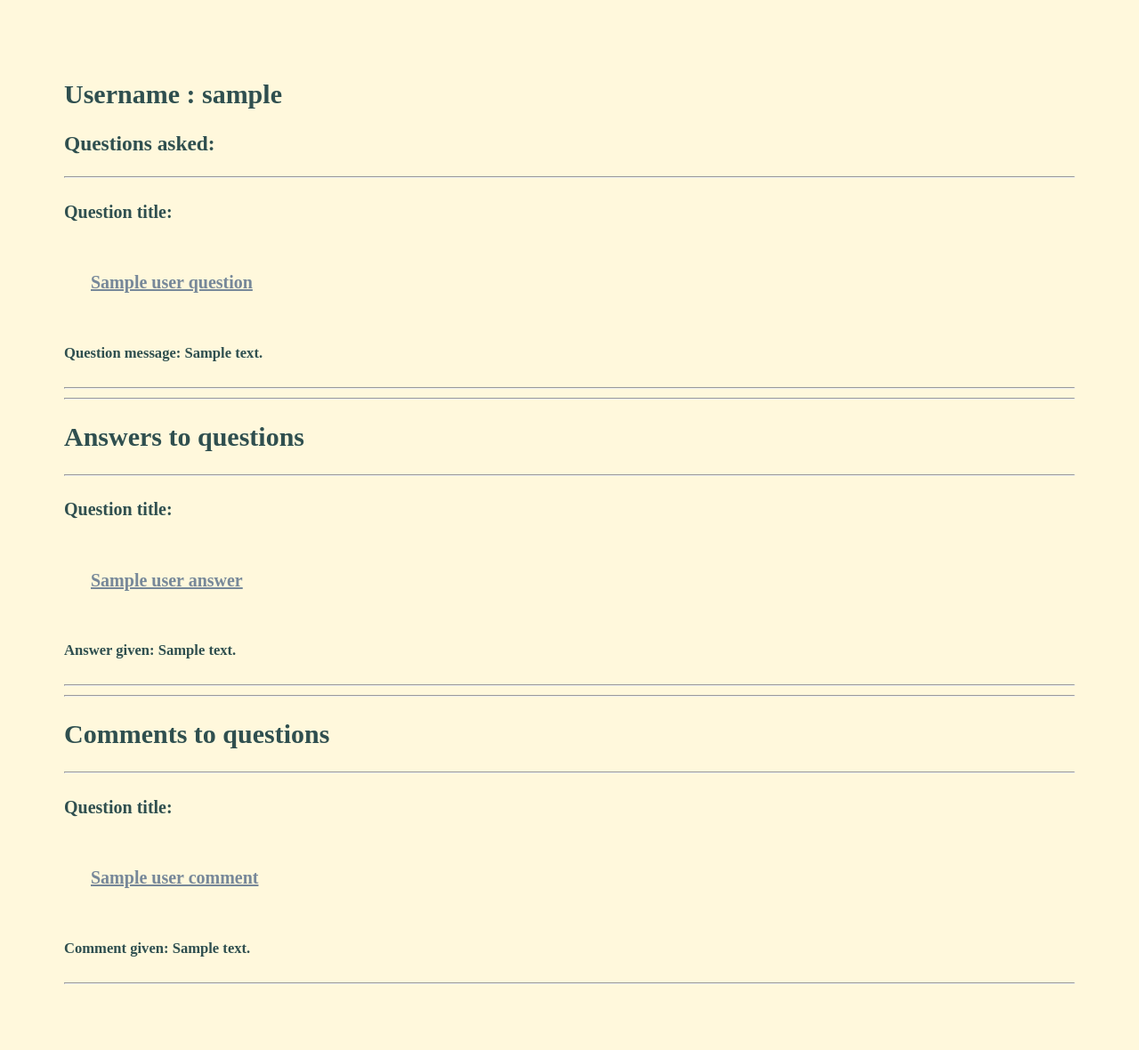
After one commit to AndreeaGrosu23/Ask_Mate_3, a Flask app: template templates/user_page.html in a window 1280 px wide. The commit adds this page. Shown: the whole page at 89% size. Run offline with Flask 2, Linux system fonts and the light colour scheme; the template is opened without the code that fills it: most values are stand-ins (such as "Sample title", 1, 10 or a date in 2020); parts of the project's set-up code (start-up, migrations or seed data) failed here and were passed over.

Commit message:
User page

```diff
--- a/app.py
+++ b/app.py
@@ -48,7 +48,8 @@ def logout():
 @app.route('/menu')
 def menu():
     questions = data_manager.get_five_questions()
-    return render_template('index.html', questions=questions)
+    user_id = data_manager.get_user_id_by_username(session['username'])
+    return render_template('index.html', questions=questions,user_id=user_id)
 
 
 @app.route('/list')
@@ -143,6 +144,14 @@ def list_tags():
     return render_template('list_tags.html', tags=tags)
 
 
+@app.route('/user/<user_id>')
+def user_page(user_id):
+    user_questions = data_manager.list_questions_by_user_id(user_id)
+    user_answers = data_manager.list_answers_by_user_id(user_id)
+    user_comments = data_manager.list_comments_by_user_id(user_id)
+    return render_template('user_page.html',user_questions=user_questions, user_answers=user_answers, user_comments=user_comments)
+
+
 
 if __name__ == '__main__':
-    app.run(host= '0.0.0.0')
+    app.run(host= '0.0.0.0',debug=True)
--- a/templates/index.html
+++ b/templates/index.html
@@ -5,6 +5,7 @@
     <a href="{{ url_for('all_questions') }}">List all questions</a>
     <a href="{{ url_for('add_question') }}">Add question</a>
     <a href="{{ url_for('list_tags') }}"><button >List all tags</button></a>
+    <a href="{{ url_for('user_page', user_id=user_id) }}"<button>User page</button></a>
     {% include 'logout.html' %}
 
     <table>
--- /dev/null
+++ b/templates/user_page.html
@@ -0,0 +1,27 @@
+{% extends 'layout.html' %}
+
+{% block content %}
+    <h2>Username : {{ user_questions[0].username }}</h2>
+    <h3>Questions asked:</h3>
+    <hr>
+    {% for uq in user_questions %}
+        <h4>Question title:</h4><h4><a href={{ url_for('question_details', question_id=uq.id) }}> {{ uq.title }}</a></h4>
+        <h5>Question message: {{ uq.message }}</h5><hr>
+    {% endfor %}
+
+    <hr>
+    <h2>Answers to questions</h2>
+    <hr>
+    {% for ua in user_answers %}
+        <h4>Question title: </h4><h4><a href={{ url_for('question_details', question_id=ua.id) }}> {{ ua.title }} </a></h4>
+        <h5>Answer given: {{ ua.message }}</h5><hr>
+    {% endfor %}
+
+    <hr>
+    <h2>Comments to questions</h2>
+    <hr>
+    {% for uc in user_comments %}
+        <h4>Question title:</h4><h4> <a href={{ url_for('question_details', question_id=uc.id) }}>{{ uc.title }}</a></h4>
+        <h5>Comment given: {{ uc.message }}</h5><hr>
+    {% endfor %}
+{% endblock content %}
```
Also changed, not shown: data_manager.py (+47 -1 lines), templates/question.html (+10 -1 lines).
